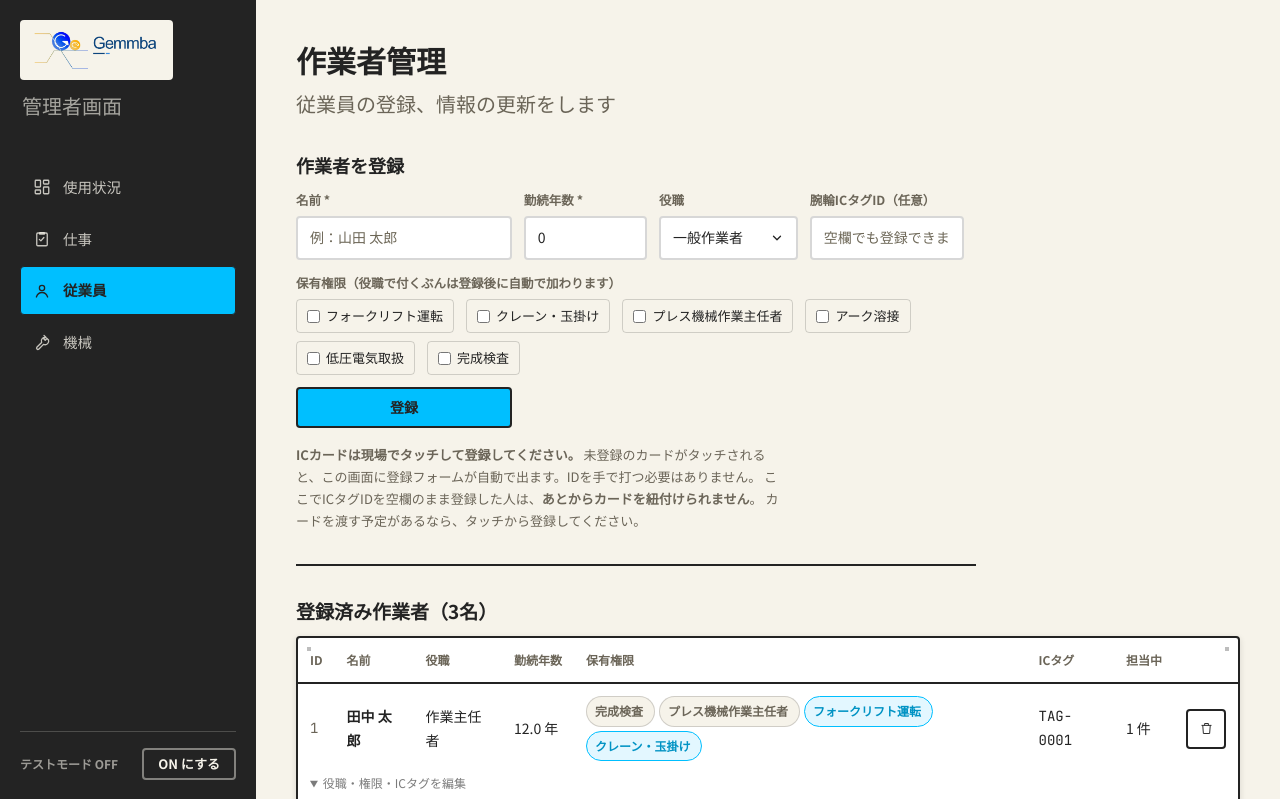
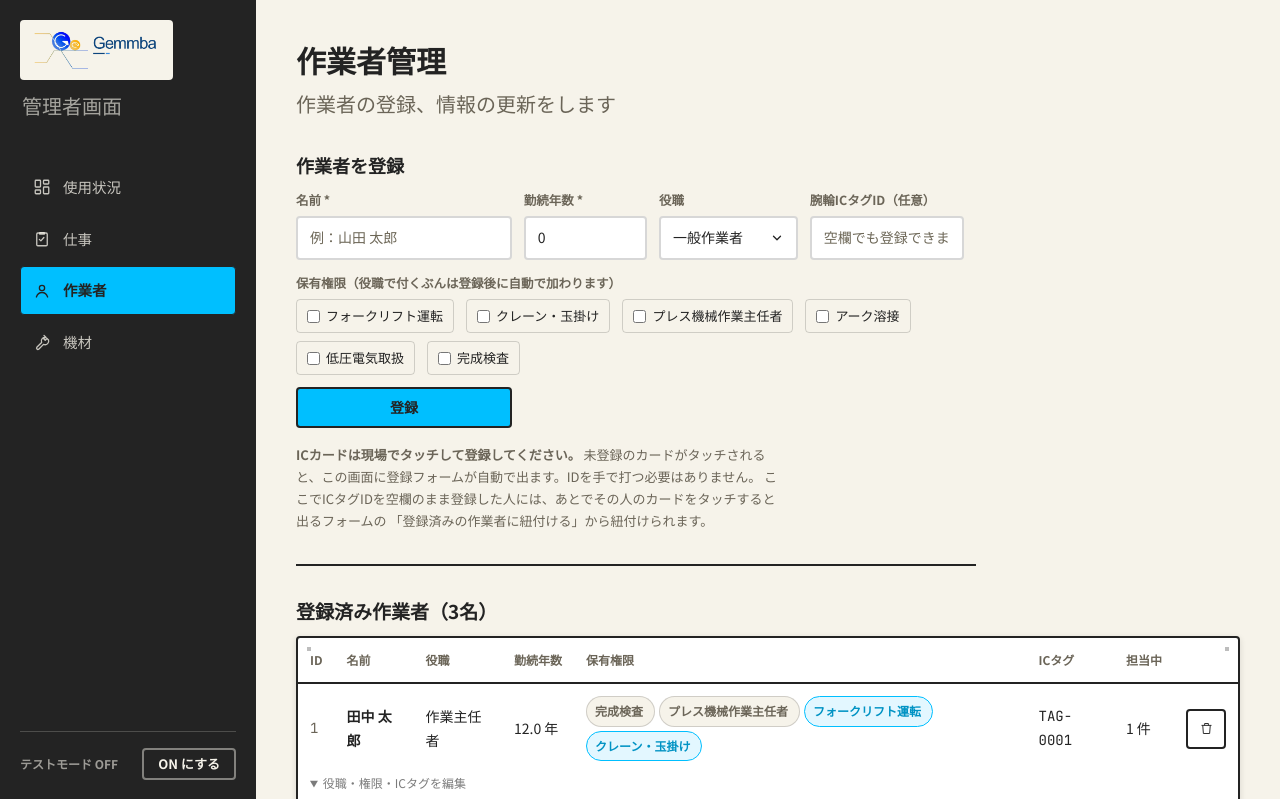
Before and after one commit to maguro256/procon2026, a Flask app: page /workers in a window 1280 px wide, after a click on "役職・権限・ICタグを編集". Shown: the top 799 px of the page. Run offline with Flask 3, Linux system fonts and the light colour scheme; data comes from the database, SQL or seed files in the repository; data that the repository does not hold is empty.

Commit message:
いける

```diff
--- a/ai_stub.py
+++ b/ai_stub.py
@@ -22,7 +22,7 @@ update_model() の3つだけなので、AI.py 側のクラスを差し替えて
 組み立て直すので問題ない。
 
 報酬 r は AI.py の RewardConverter が計算する:
-    「全従業員の同難易度タスクの1個あたり平均所要時間 / 今回の1個あたり所要時間」に
+    「全作業者の同難易度タスクの1個あたり平均所要時間 / 今回の1個あたり所要時間」に
     速い/普通/遅いの係数を掛けたもの。所要時間は数量(quantity)で割ってから渡す。
     割らないと、30個のタスクを引いた人が「遅い」と学習されてしまう。
 
--- a/app.py
+++ b/app.py
@@ -54,6 +54,9 @@ _test_mode = {"on": DEBUG or os.environ.get("GEMMBA_TEST_PAGE") == "1"}
 
 # 未登録NFCタグの一時保持: {tag_id: module_id}
 _pending_tags: dict = {}
+# 未登録タグが最後にタッチされた時刻: {tag_id: time.time()}。管理画面のポップアップを
+# 「タッチ1回につき1回」だけ出すための目印（画面を移るたびに出し直さない）
+_pending_tag_touched: dict = {}
 # どの機材にも紐付いていないモジュールの一時保持: {device_id: {"ip":..., "seen_at":...}}
 _pending_modules: dict = {}
 # モジュールの起動セッション: {device_id: session}。再起動の検出に使う
@@ -156,7 +159,9 @@ def workers():
     conn.close()
     with _pending_lock:
         pending_tags = dict(_pending_tags)
-    return render_template("workers.html", workers=rows, pending_tags=pending_tags)
+    unlinked = sorted((w for w in rows if not w["nfc_tag_id"]), key=lambda w: w["name"])
+    return render_template("workers.html", workers=rows, pending_tags=pending_tags,
+                           unlinked_workers=unlinked)
 
 
 def _back_to(default_endpoint):
@@ -189,9 +194,43 @@ def add_worker():
         conn.commit()
         with _pending_lock:
             _pending_tags.pop(nfc, None)
+            _pending_tag_touched.pop(nfc, None)
         flash(f"{name} さんを登録しました", "ok")
     except db.sqlite3.IntegrityError:
         flash("そのICタグIDは既に使われています", "error")
+    finally:
+        conn.close()
+    return _back_to("workers")
+
+
+@app.route("/workers/link_tag", methods=["POST"])
+def link_worker_tag():
+    """
+    タッチされた未登録タグを、ICタグIDを空欄のまま登録してあった作業者に紐付ける。
+    カードを後から配った人のための口。既にタグを持っている人の付け替えは
+    誤操作で他人のカードを奪わないよう、ここでは受けず一覧の編集からに限る。
+    """
+    nfc = request.form.get("nfc_tag_id", "").strip()
+    worker_id = request.form.get("worker_id", "").strip()
+    if not nfc or not worker_id:
+        flash("紐付ける作業者を選んでください", "error")
+        return _back_to("workers")
+    conn = db.get_db()
+    try:
+        row = conn.execute("SELECT name, nfc_tag_id FROM workers WHERE id = ?", (worker_id,)).fetchone()
+        if not row:
+            flash("作業者が見つかりません", "error")
+        elif row["nfc_tag_id"]:
+            flash(f"{row['name']} さんには既に別のICタグが紐付いています", "error")
+        else:
+            conn.execute("UPDATE workers SET nfc_tag_id = ? WHERE id = ?", (nfc, worker_id))
+            conn.commit()
+            with _pending_lock:
+                _pending_tags.pop(nfc, None)
+            _pending_tag_touched.pop(nfc, None)
+            flash(f"このICタグを {row['name']} さんに紐付けました", "ok")
+    except db.sqlite3.IntegrityError:
+        flash("そのICタグIDは既に別の作業者が使っています", "error")
     finally:
         conn.close()
     return _back_to("workers")
@@ -220,6 +259,7 @@ def update_worker(worker_id):
         conn.commit()
         with _pending_lock:
             _pending_tags.pop(nfc, None)
+            _pending_tag_touched.pop(nfc, None)
         flash(f"{row['name']} さんの役職・権限・ICタグを更新しました", "ok")
     except db.sqlite3.IntegrityError:
         flash("そのICタグIDは既に別の作業者が使っています", "error")
@@ -441,6 +481,8 @@ def equipment():
 @app.route("/equipment/add", methods=["POST"])
 def add_equipment():
     name = request.form.get("name", "").strip()
+    # 機材コード(module_id)は画面では入力させず、登録後に採番する。
+    # 古い画面やスクリプトから送られてきたときだけそのまま使う
     module_id = request.form.get("module_id", "").strip() or None
     hostname = request.form.get("hostname", "").strip() or None
     if not name:
@@ -456,7 +498,7 @@ def add_equipment():
             row = conn.execute("SELECT id, name, module_id FROM equipment WHERE id = ?",
                                (cur.lastrowid,)).fetchone()
             module_id = _ensure_module_id(conn, row)
-        flash(f"機材「{name}」を登録しました（機材コード: {module_id}）", "ok")
+        flash(f"機材「{name}」を登録しました", "ok")
     except db.sqlite3.IntegrityError:
         flash("その機材コードは既に使われています", "error")
     finally:
@@ -625,6 +667,9 @@ def api_pending():
     conn = db.get_db()
     names = {r["module_id"]: r["name"] for r in
              conn.execute("SELECT module_id, name FROM equipment WHERE module_id IS NOT NULL")}
+    # タグ未紐付けの作業者。ポップアップで「登録済みの人に紐付け」の候補にする
+    unlinked = [{"id": r["id"], "name": r["name"]} for r in
+                conn.execute("SELECT id, name FROM workers WHERE nfc_tag_id IS NULL ORDER BY name")]
     conn.close()
     with _replies_lock:
         confirms = [
@@ -638,13 +683,16 @@ def api_pending():
             if s.get("text") is not None and not s["event"].is_set()
         ]
     with _pending_lock:
-        tags = list(_pending_tags.items())
+        tags = [(tag, mod, _pending_tag_touched.get(tag)) for tag, mod in _pending_tags.items()]
         modules = list(_pending_modules.items())
     return jsonify({
-        "tags": [{"tag_id": tag, "module_id": mod, "equipment_name": names.get(mod)}
-                 for tag, mod in tags],
+        # touch: このタッチの識別子。ポップアップはこれ単位で一度だけ出す
+        "tags": [{"tag_id": tag, "module_id": mod, "equipment_name": names.get(mod),
+                  "touch": f"{tag}@{touched}"}
+                 for tag, mod, touched in tags],
         "modules": [dict(info, device_id=dev) for dev, info in modules],
         "confirms": confirms,
+        "unlinked_workers": unlinked,
     })
 
 
@@ -1199,6 +1247,7 @@ def api_unknown_tag():
         return jsonify({"ok": True, "note": "already registered"})
     with _pending_lock:
         _pending_tags[tag_id] = module_id
+        _pending_tag_touched[tag_id] = time.time()
         pending = len(_pending_tags)
     return jsonify({"ok": True, "pending": pending})
 
@@ -2286,6 +2335,10 @@ def toggle_test_mode():
     return _back_to("dashboard")
 
 
+# /test の「社員証をタッチ」に並べる未登録の仮カード
+TEST_UNREGISTERED_TAGS = ["test-card-01", "test-card-02", "test-card-03"]
+
+
 @app.route("/test")
 def test_page():
     conn = db.get_db()
@@ -2293,8 +2346,13 @@ def test_page():
     worker_rows = conn.execute(
         "SELECT id, name, nfc_tag_id FROM workers WHERE nfc_tag_id IS NOT NULL AND nfc_tag_id != '' ORDER BY id"
     ).fetchall()
-    conn.close()
-    return render_template("test.html", equipment=equipment_rows, workers=worker_rows)
+    used = {r["nfc_tag_id"] for r in conn.execute("SELECT nfc_tag_id FROM workers WHERE nfc_tag_id IS NOT NULL")}
+    conn.close()
+    # 未登録カードのタッチ（登録ポップアップ・既存作業者への紐付け）を試すための仮の社員証。
+    # 誰かに紐付けたものは登録済みの欄に移るので、ここからは外す
+    unregistered = [t for t in TEST_UNREGISTERED_TAGS if t not in used]
+    return render_template("test.html", equipment=equipment_rows, workers=worker_rows,
+                           unregistered_tags=unregistered)
 
 
 @app.route("/api/test/state")
--- a/static/style.css
+++ b/static/style.css
@@ -362,7 +362,7 @@ select.input {
 .task-search-grid { display: grid; grid-template-columns: 1.4fr 1.4fr auto auto; gap: var(--space-3); align-items: end; }
 .worker-form-grid { display: grid; grid-template-columns: 1.4fr .8fr .9fr 1fr auto; gap: var(--space-3); align-items: end; }
 .worker-form-grid .span-all, .worker-edit-grid .span-all { grid-column: 1 / -1; }
-.equipment-form-grid { display: grid; grid-template-columns: 1.4fr 1fr 1fr auto; gap: var(--space-3); align-items: end; }
+.equipment-form-grid { display: grid; grid-template-columns: 1.4fr 1fr auto; gap: var(--space-3); align-items: end; }
 
 /* ---------------- タスク一覧：一枚の掲示板に並ぶ行として続ける ---------------- */
 .task-row.task-done { opacity: .55; }
@@ -477,6 +477,9 @@ code { font-family: var(--font-mono); background: var(--paper); padding: 2px 7px
 .modal-facts dd { word-break: break-all; }
 
 .modal-form { display: flex; flex-direction: column; gap: var(--space-4); }
+.modal-form[hidden] { display: none; }
+/* 新規登録の下に置く「登録済みの人に紐付け」。別の操作なので線で区切る */
+.modal-link { margin-top: var(--space-5); padding-top: var(--space-5); border-top: 1.5px solid var(--line); }
 .modal-actions { display: flex; justify-content: flex-end; gap: var(--space-3); }
 
 .modal-badge.badge-wait { background: var(--blue-tint); color: var(--blue-deep); border-color: var(--blue); }
--- a/templates/base.html
+++ b/templates/base.html
@@ -24,10 +24,10 @@
         仕事</a>
       <a href="{{ url_for('workers') }}" class="navlink {{ 'active' if request.endpoint == 'workers' }}">
         <svg class="icon" viewBox="0 0 24 24"><circle cx="12" cy="8" r="3.5"/><path d="M4.5 20c1.4-4 4-6 7.5-6s6.1 2 7.5 6"/></svg>
-        従業員</a>
+        作業者</a>
       <a href="{{ url_for('equipment') }}" class="navlink {{ 'active' if request.endpoint == 'equipment' }}">
         <svg class="icon" viewBox="0 0 24 24"><path d="M14.7 3.3l2 2-2.4 2.4 2 2 2.4-2.4 2 2c.5 1.7.1 3.6-1.2 4.9-1.5 1.5-3.7 1.8-5.5 1l-6.4 6.4a1.8 1.8 0 0 1-2.5-2.5l6.4-6.4c-.8-1.8-.5-4 1-5.5 1.3-1.3 3.2-1.7 4.9-1.2z"/></svg>
-        機械</a>
+        機材</a>
       {% if test_mode %}
       <a href="{{ url_for('test_page') }}" class="navlink {{ 'active' if request.endpoint == 'test_page' }}">
         <svg class="icon" viewBox="0 0 24 24"><rect x="4" y="3" width="16" height="18" rx="2"/><rect x="7" y="6" width="10" height="7" rx="1"/><circle cx="8.5" cy="17" r="1"/><circle cx="12" cy="17" r="1"/><circle cx="15.5" cy="17" r="1"/></svg>
@@ -98,6 +98,7 @@
     </div>
     <p class="text-muted modal-lead">
       未登録のICカードです。名前と勤続年数を入力すると、このカードの持ち主として登録されます。
+      すでに登録済みの人のカードなら、下の欄からその人に紐付けてください。
     </p>
     <dl class="modal-facts">
       <dt>タグID</dt><dd class="mono" id="tagModalId"></dd>
@@ -117,6 +118,20 @@
         <button type="submit" class="btn btn-primary">このカードで登録</button>
       </div>
     </form>
+    {# ICタグIDを空欄のまま登録してあった人のカードなら、新規登録せずその人に紐付ける。
+       候補はポーリング（/api/pending）で埋める。候補が無ければ欄ごと隠す #}
+    <form method="post" action="{{ url_for('link_worker_tag') }}" class="modal-form modal-link" id="tagModalLinkForm" hidden>
+      <input type="hidden" name="nfc_tag_id" id="tagModalLinkTag">
+      <input type="hidden" name="next" value="{{ request.full_path if request.query_string else request.path }}">
+      <div class="field"><label>登録済みの作業者に紐付ける</label>
+        <select class="input" name="worker_id" id="tagModalLinkWorker" required>
+          <option value="">ICタグ未紐付けの作業者を選ぶ</option>
+        </select>
+      </div>
+      <div class="modal-actions">
+        <button type="submit" class="btn btn-secondary">この人に紐付け</button>
+      </div>
+    </form>
   </div>
 </div>
 
@@ -127,15 +142,50 @@
   const whereEl = document.getElementById("tagModalWhere");
   const tagInput = document.getElementById("tagModalTagInput");
   const nameInput = document.getElementById("tagModalName");
-  // 「後で」で閉じたタグ。同じカードで何度も割り込まれないようにする
-  const dismissed = new Set();
+  const linkForm = document.getElementById("tagModalLinkForm");
+  const linkTag = document.getElementById("tagModalLinkTag");
+  const linkWorker = document.getElementById("tagModalLinkWorker");
+  // 一度出したタッチ。タブの移動はページごと読み直すので、JSの変数だと消えて
+  // 画面を移るたびに同じポップアップが出てしまう。sessionStorage に残す。
+  // 同じカードをもう一度タッチすれば touch が変わるので、また出る
+  const SEEN_KEY = "gemmba.seenTagTouches";
+  function loadSeen() {
+    try { return new Set(JSON.parse(sessionStorage.getItem(SEEN_KEY)) || []); }
+    catch (e) { return new Set(); }
+  }
+  const seen = loadSeen();
+  function markSeen(touch) {
+    seen.add(touch);
+    try { sessionStorage.setItem(SEEN_KEY, JSON.stringify([...seen].slice(-50))); }
+    catch (e) { /* 保存できなくても、このページの中では二度出さない */ }
+  }
   let showing = null;
+  let unlinkedKey = "";
+
+  // 紐付け候補（ICタグ未紐付けの作業者）を差し替える。選んでいる人はそのまま残す
+  function setUnlinked(workers) {
+    const key = workers.map(w => w.id + ":" + w.name).join("|");
+    if (key === unlinkedKey) return;
+    unlinkedKey = key;
+    const selected = linkWorker.value;
+    linkWorker.length = 1;   // 先頭の「選ぶ」だけ残す
+    workers.forEach(function (w) {
+      const o = document.createElement("option");
+      o.value = w.id;
+      o.textContent = w.name;
+      linkWorker.appendChild(o);
+    });
+    linkWorker.value = workers.some(w => String(w.id) === selected) ? selected : "";
+    linkForm.hidden = !workers.length;
+  }
 
   function open(tag) {
     showing = tag.tag_id;
+    markSeen(tag.touch);
     idEl.textContent = tag.tag_id;
     whereEl.textContent = tag.equipment_name || tag.module_id || "不明";
     tagInput.value = tag.tag_id;
+    linkTag.value = tag.tag_id;
     modal.hidden = false;
     nameInput.focus();
   }
@@ -144,17 +194,12 @@
     showing = null;
     modal.hidden = true;
     nameInput.value = "";
+    linkWorker.value = "";
   }
 
-  document.getElementById("tagModalLater").addEventListener("click", function () {
-    if (showing) dismissed.add(showing);
-    close();
-  });
+  document.getElementById("tagModalLater").addEventListener("click", close);
   document.addEventListener("keydown", function (e) {
-    if (e.key === "Escape" && !modal.hidden) {
-      if (showing) dismissed.add(showing);
-      close();
-    }
+    if (e.key === "Escape" && !modal.hidden) close();
   });
 
   // ---- モジュールの応答待ち（タスクの選択） ----
@@ -236,11 +281,12 @@
     }
     if (!cModal.hidden) return;
 
+    setUnlinked(data.unlinked_workers || []);
     const tags = data.tags || [];
     // 表示中のタグが消えた = 別の画面で登録された。開いたままにしない
     if (showing && !tags.some(t => t.tag_id === showing)) close();
     if (modal.hidden) {
-      const next = tags.find(t => !dismissed.has(t.tag_id));
+      const next = tags.find(t => !seen.has(t.touch));
       if (next) open(next);
     }
   }
--- a/templates/dashboard.html
+++ b/templates/dashboard.html
@@ -48,7 +48,7 @@
     </div>
     <details class="eq-tech">
       <summary>詳しい設定</summary>
-      <div class="mono">機材コード：{{ e.module_id or '未接続' }}</div>
+      <div class="mono">モジュールID：{{ e.hostname or '未紐付け' }}</div>
       <div class="card-meta">最終更新：{{ e.updated_at }}</div>
     </details>
   </div>
--- a/templates/workers.html
+++ b/templates/workers.html
@@ -4,13 +4,13 @@
 {% block content %}
 <header class="page-head">
   <h1>作業者管理</h1>
-  <p class="page-sub"style="font-size: 20px;">従業員の登録、情報の更新をします</p>
+  <p class="page-sub"style="font-size: 20px;">作業者の登録、情報の更新をします</p>
 </header>
 
 {% if pending_tags %}
 <section class="callout form-panel">
   <h4>未登録タグを検出（{{ pending_tags|length }}件）</h4>
-  <p class="callout-lead">以下のICタグがタッチされましたが未登録です。名前と勤続年数を入力して登録してください。保有権限は登録後に編集できます。</p>
+  <p class="callout-lead">以下のICタグがタッチされましたが未登録です。名前と勤続年数を入力して登録するか、ICタグ未紐付けで登録済みの作業者に紐付けてください。保有権限は登録後に編集できます。</p>
   {% for tag_id, module_id in pending_tags.items() %}
   <div class="callout-row">
     <p>タグID: <strong class="mono">{{ tag_id }}</strong>{% if module_id %} <span class="text-muted">（検出モジュール: {{ module_id }}）</span>{% endif %}</p>
@@ -25,6 +25,18 @@
       <div class="field"><label>役職</label>{{ role_select(None) }}</div>
       <button type="submit" class="btn btn-primary">このタグで登録</button>
     </form>
+    {% if unlinked_workers %}
+    <form method="post" action="{{ url_for('link_worker_tag') }}" class="worker-form-grid">
+      <input type="hidden" name="nfc_tag_id" value="{{ tag_id }}">
+      <div class="field"><label>または登録済みの作業者に紐付け</label>
+        <select class="input" name="worker_id" required>
+          <option value="">ICタグ未紐付けの作業者を選ぶ</option>
+          {% for w in unlinked_workers %}<option value="{{ w.id }}">{{ w.name }}</option>{% endfor %}
+        </select>
+      </div>
+      <button type="submit" class="btn btn-secondary">この人に紐付け</button>
+    </form>
+    {% endif %}
   </div>
   {% endfor %}
 </section>
@@ -40,7 +52,7 @@
       <input class="input" type="number" name="years_of_service" step="0.5" min="0" value="0" required>
     </div>
     <div class="field"><label>役職</label>{{ role_select(None) }}</div>
-    {# 「後で紐付け可」と書いてあったが、あとから紐付ける画面は無い。実態に合わせた #}
+    {# 空欄で登録した人には、あとでカードをタッチしたときのポップアップから紐付けられる #}
     <div class="field"><label>腕輪ICタグID（任意）</label>
       <input class="input" type="text" name="nfc_tag_id" placeholder="空欄でも登録できます">
     </div>
@@ -52,8 +64,8 @@
   <p class="text-muted form-note">
     <strong>ICカードは現場でタッチして登録してください。</strong>
     未登録のカードがタッチされると、この画面に登録フォームが自動で出ます。IDを手で打つ必要はありません。
-    ここでICタグIDを空欄のまま登録した人は、<strong>あとからカードを紐付けられません</strong>。
-    カードを渡す予定があるなら、タッチから登録してください。
+    ここでICタグIDを空欄のまま登録した人には、あとでその人のカードをタッチすると出るフォームの
+    「登録済みの作業者に紐付ける」から紐付けられます。
   </p>
 </section>
 
```
Also changed, not shown: templates/equipment.html (+4 -8 lines), templates/test.html (+13 -2 lines).
